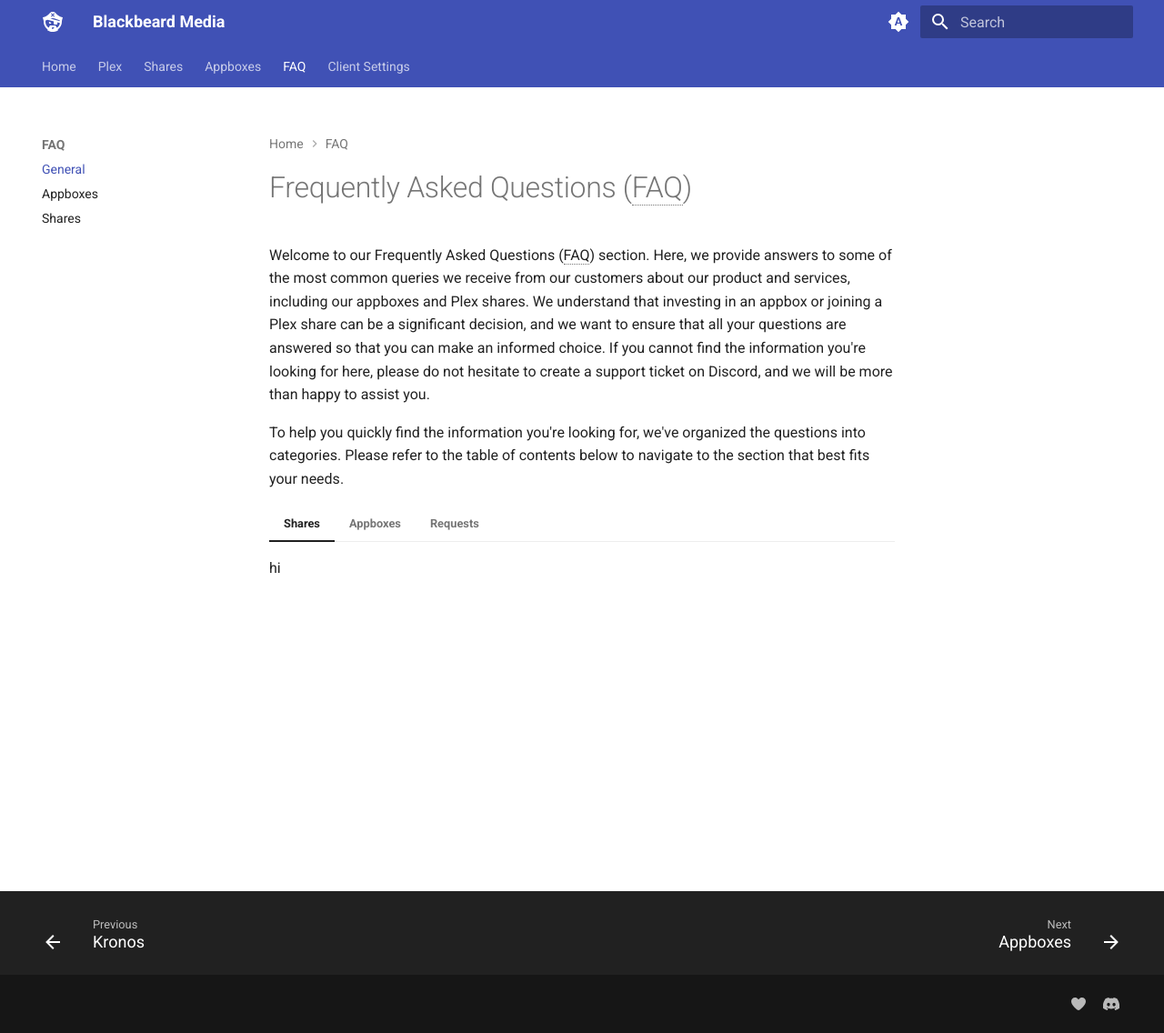
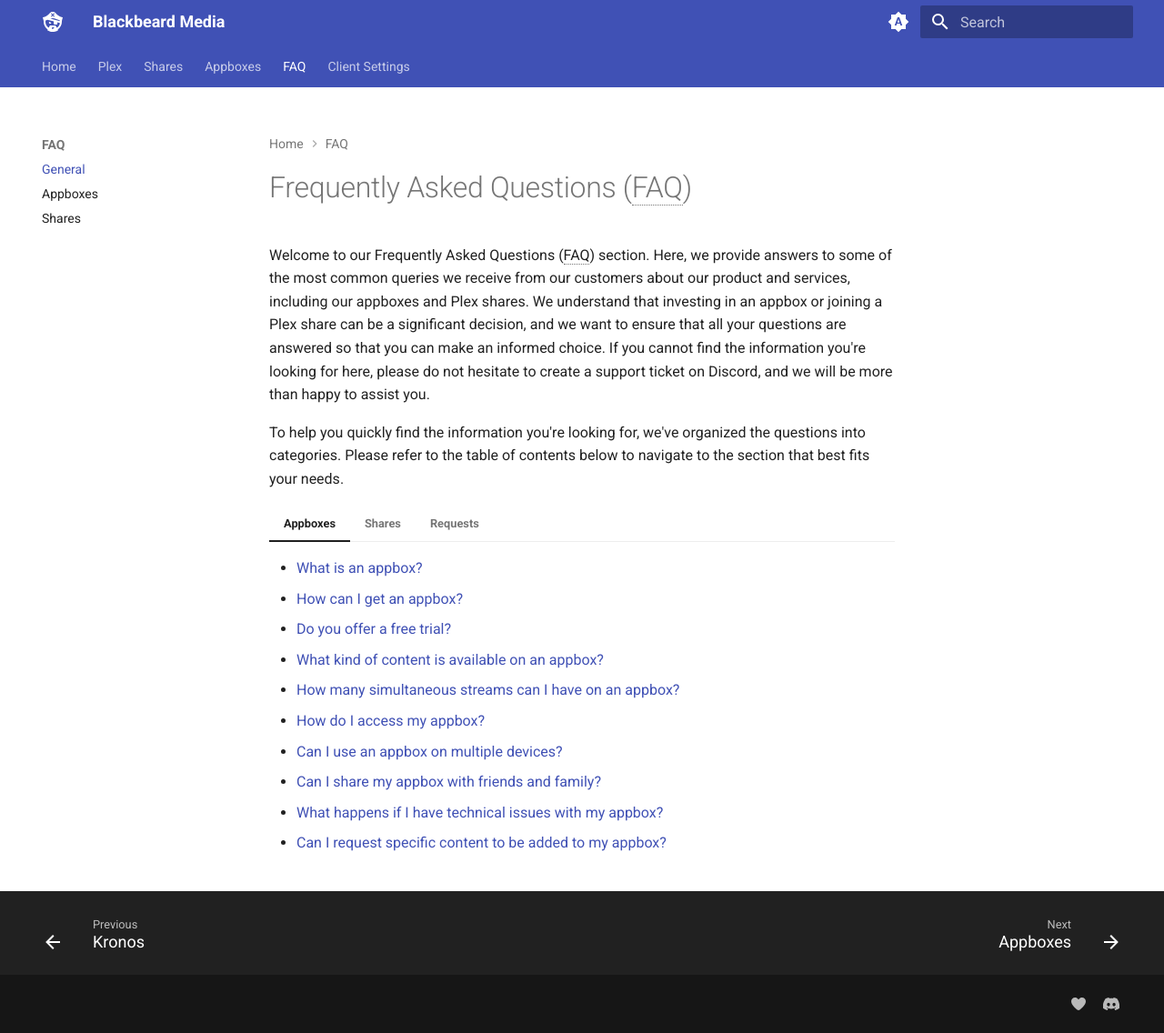
Before and after one commit to neomedia6989/docs-2, an MkDocs documentation site: the page built from docs/faq/general.md, in a window 1280 px wide and 1136 px high. Shown: the whole window at 91% size. Built offline with MkDocs 1.6.1 and Material for MkDocs 9.7.7, drawn with Linux system fonts in a browser that asks for light colours.

Commit message:
Update general.md

```diff
--- a/docs/faq/general.md
+++ b/docs/faq/general.md
@@ -4,13 +4,31 @@
 
 To help you quickly find the information you're looking for, we've organized the questions into categories. Please refer to the table of contents below to navigate to the section that best fits your needs.
 
+=== "Appboxes"
+
+    - [What is an appbox?](appboxes/#what-is-an-appbox)
+    - [How can I get an appbox?](appboxes/#how-can-i-get-an-appbox)
+    - [Do you offer a free trial?](appboxes/#do-you-offer-a-free-trial)
+    - [What kind of content is available on an appbox?](appboxes/#what-kind-of-content-is-available-on-an-appbox)
+    - [How many simultaneous streams can I have on an appbox?](appboxes/#how-many-simultaneous-streams-can-i-have-on-an-appbox)
+    - [How do I access my appbox?](appboxes/#how-do-i-access-my-appbox)
+    - [Can I use an appbox on multiple devices?](appboxes/#can-i-use-an-appbox-on-multiple-devices)
+    - [Can I share my appbox with friends and family?](appboxes/#can-i-share-my-appbox-with-friends-and-family)
+    - [What happens if I have technical issues with my appbox?](appboxes/#can-i-share-my-appbox-with-friends-and-family)
+    - [Can I request specific content to be added to my appbox?](appboxes/#can-i-request-specific-content-to-be-added-to-my-appbox)
+
 === "Shares"
 
-    hi
 
-=== "Appboxes"
+    - What is a Plex share?
+    How do I join the Plex share?
+    Do you offer a free trial?
+    How do I use the service after I subscribe?
+    How many devices can I use?
+    Can I download content?
+    What should I do if I experience technical issues?
+    Can I request content to be added?
 
-    hi
 
 === "Requests"
 
```
